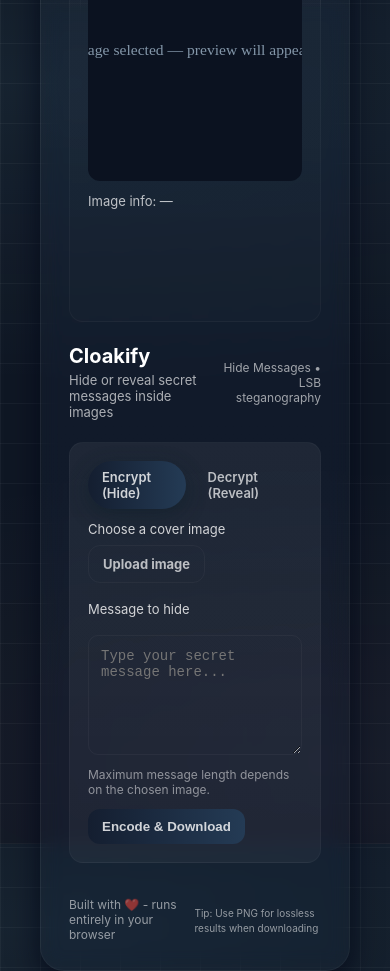
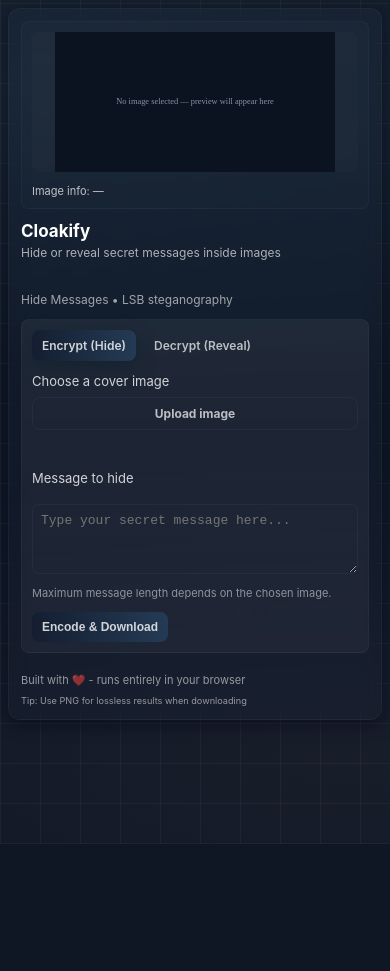
Before and after one commit to 1sakshm/Cloakify, a plain HTML site: page index.html in a window 390 px wide. After the commit the page ends 844 px from the top, so only its background shows below. Drawn offline with Linux system fonts and the light colour scheme.

Commit message:
mobile changes

```diff
--- a/style.css
+++ b/style.css
@@ -66,3 +66,67 @@
     .card{grid-template-columns:1fr;}
     .preview{order:-1}
 }
+@media (max-width: 600px) {
+    body {
+        padding: 8px;
+        min-height: 100vh;
+        align-items: flex-start;
+    }
+    .card {
+        width: 100%;
+        max-width: 100vw;
+        padding: 12px;
+        border-radius: 12px;
+        grid-template-columns: 1fr;
+        gap: 12px;
+        box-shadow: 0 4px 16px rgba(2,6,23,0.5);
+    }
+    header {
+        flex-direction: column;
+        align-items: flex-start;
+        gap: 6px;
+    }
+    h1 {
+        font-size: 17px;
+    }
+    p.lead {
+        font-size: 12px;
+    }
+    .controls,
+    .preview {
+        padding: 10px;
+        border-radius: 8px;
+        min-height: unset;
+    }
+    .image-wrap {
+        height: 140px;
+        border-radius: 8px;
+    }
+    .btn, .pill {
+        padding: 8px 10px;
+        font-size: 12px;
+        border-radius: 8px;
+    }
+    input[type="text"], textarea {
+        padding: 8px;
+        font-size: 13px;
+        border-radius: 7px;
+    }
+    textarea {
+        min-height: 70px;
+    }
+    .row {
+        flex-direction: column;
+        gap: 6px;
+        align-items: stretch;
+    }
+    .meta, .status, footer, small.hint {
+        font-size: 11px;
+    }
+    footer {
+        flex-direction: column;
+        gap: 6px;
+        align-items: flex-start;
+        margin-top: 8px;
+    }
+}
```
